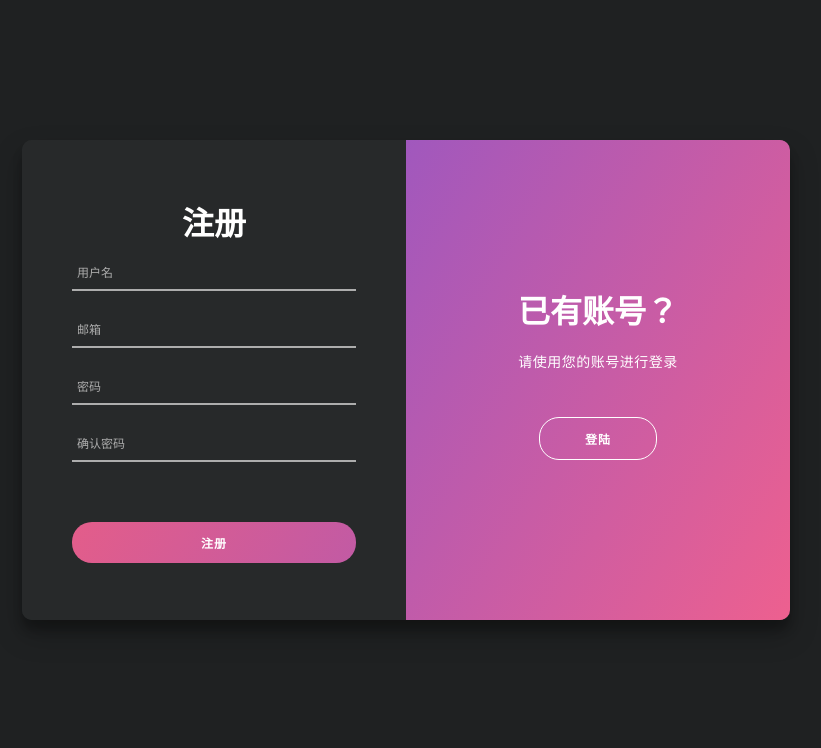
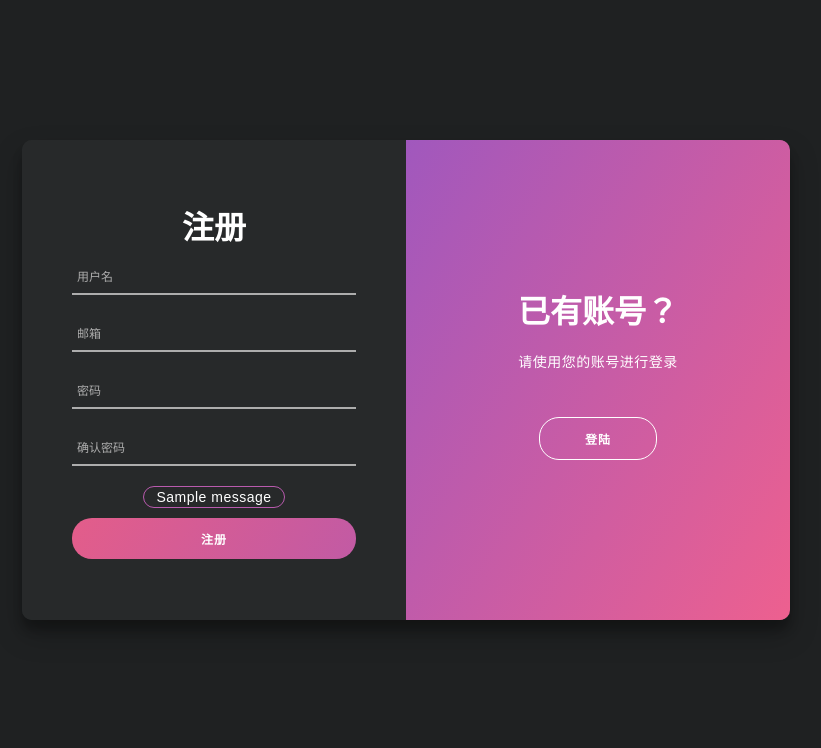
Before and after one commit to newforyou/Stock_Public_Opinion_Forecast, a Flask app: page /auth/register in a window 1280 px wide. Shown: the top 748 px of the page, without its empty margins (234-1055 px from the left). Run offline with Flask 2, Linux system fonts and the light colour scheme; tables that the repository leaves empty hold one stand-in row (values such as "Sample post"); one stand-in notice (Sample message) is shown; some libraries are stand-ins or nearby versions.

Commit message:
优化部分细节

```diff
--- a/blueprints/auth.py
+++ b/blueprints/auth.py
@@ -24,6 +24,7 @@ def register():
             return redirect(url_for("auth.login"))
         else:
             print(form.errors)
+            flash("注册失败！请检查信息是否正确！")
             return redirect(url_for("auth.register"))
 
 
@@ -38,13 +39,15 @@ def login():
             password = form.password.data
             user = UserModel.query.filter_by(userMail=email).first()
             if not user:
-                print("邮箱再数据库中不存在！")
+                print("邮箱不存在！")
+                flash("邮箱不存在！")
                 return redirect(url_for("auth.login"))
             if check_password_hash(user.password, password):
                 session['userId'] = user.userId
                 return redirect(url_for("personal.index"))
             else:
                 print("密码错误！")
+                flash("密码错误！")
                 return redirect(url_for("auth.login"))
         else:
             print(form.errors)
--- a/templates/register.html
+++ b/templates/register.html
@@ -12,6 +12,15 @@
     <style>
         .myButton:hover {
             color: #a52834;
+        }
+
+        .myAlert {
+            display: inline-block;
+            color: white;
+            border-radius: 20px;
+            border: 1px solid #B95AAE;
+            width: 50%;
+            margin: 10px auto;
         }
     </style>
 </head>
@@ -36,7 +45,13 @@
                 <input type="password" name="password_confirm"/>
                 <span data-placeholder="确认密码"></span>
             </div>
-            <p></p>
+            {% with messages = get_flashed_messages() %}
+                {% if messages %}
+                    {% for message in messages %}
+                        <p class="myAlert">{{ message }}</p>
+                    {% endfor %}
+                {% endif %}
+            {% endwith %}
             <button type="submit">注册</button>
         </form>
     </div>
@@ -45,7 +60,9 @@
             <div class="overlay-panel overlay-right">
                 <h1>已有账号？</h1>
                 <p>请使用您的账号进行登录</p>
-                <a href="{{ url_for('auth.login') }}"><button class="myButton">登陆</button></a>
+                <a href="{{ url_for('auth.login') }}">
+                    <button class="myButton">登陆</button>
+                </a>
             </div>
         </div>
     </div>
```
Also changed, not shown: blueprints/personal.py (+40 -32 lines), templates/login.html (+21 -3 lines).
